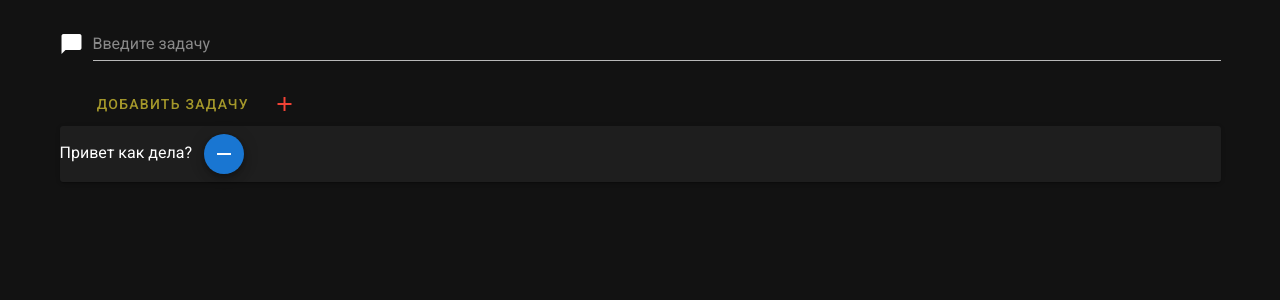
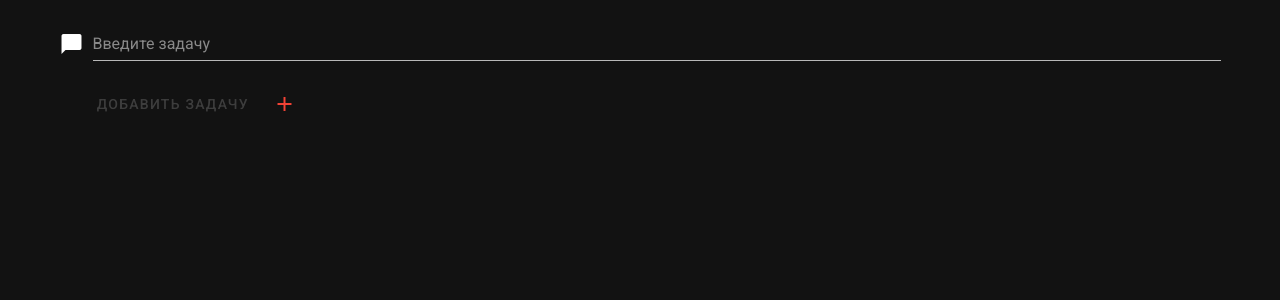
Before and after one commit to artemShvalev/TODO, a Nuxt app: page / in a window 1280 px wide. Shown: the top 300 px of the page. Built offline with nearby package versions, Linux system fonts and the light colour scheme.

Commit message:
add logics

```diff
--- a/pages/index.vue
+++ b/pages/index.vue
@@ -2,16 +2,24 @@
   <v-app app>
     <v-main>
       <v-container>
-          <v-text-field placeholder="Введите задачу" color="green" prepend-icon="mdi-message">
+          <v-text-field v-model.trim="newTask" placeholder="Введите задачу" color="green" prepend-icon="mdi-message">
           </v-text-field>
-        <v-btn class="pl-9 mx-auto" color="yellow" text plain large>
+        <v-btn
+          @click.prevent="newTodo"
+          class="pl-9 mx-auto"
+          color="yellow"
+          text
+          plain
+          large
+          :disabled="disabled"
+        >
           Добавить задачу
         </v-btn>
         <v-icon left color="red" class="pl-1">mdi-plus</v-icon>
         <!-- Здесь итеррировать v card -->
-        <v-card>
+        <v-card v-for="(todos, id) in todo" :key="id">
           <v-list>
-            Привет как дела?
+            {{ todos }}
             <v-btn
               class="mx-2"
               fab
@@ -33,5 +41,28 @@
 <script>
 
 export default {
+  data()  {
+    return {
+      todo: [],
+      newTask: '',
+      disabled: true
+    }
+  },
+  methods: {
+    newTodo() {
+      this.todo.push(this.newTask)
+      this.newTask = ''
+    }
+  },
+  watch: {
+    newTask () {
+      if (this.newTask !== '') {
+        console.log(this.disabled)
+        this.disabled = false
+      } else {
+        this.disabled = true
+      }
+    }
+  }
 }
 </script>
```
